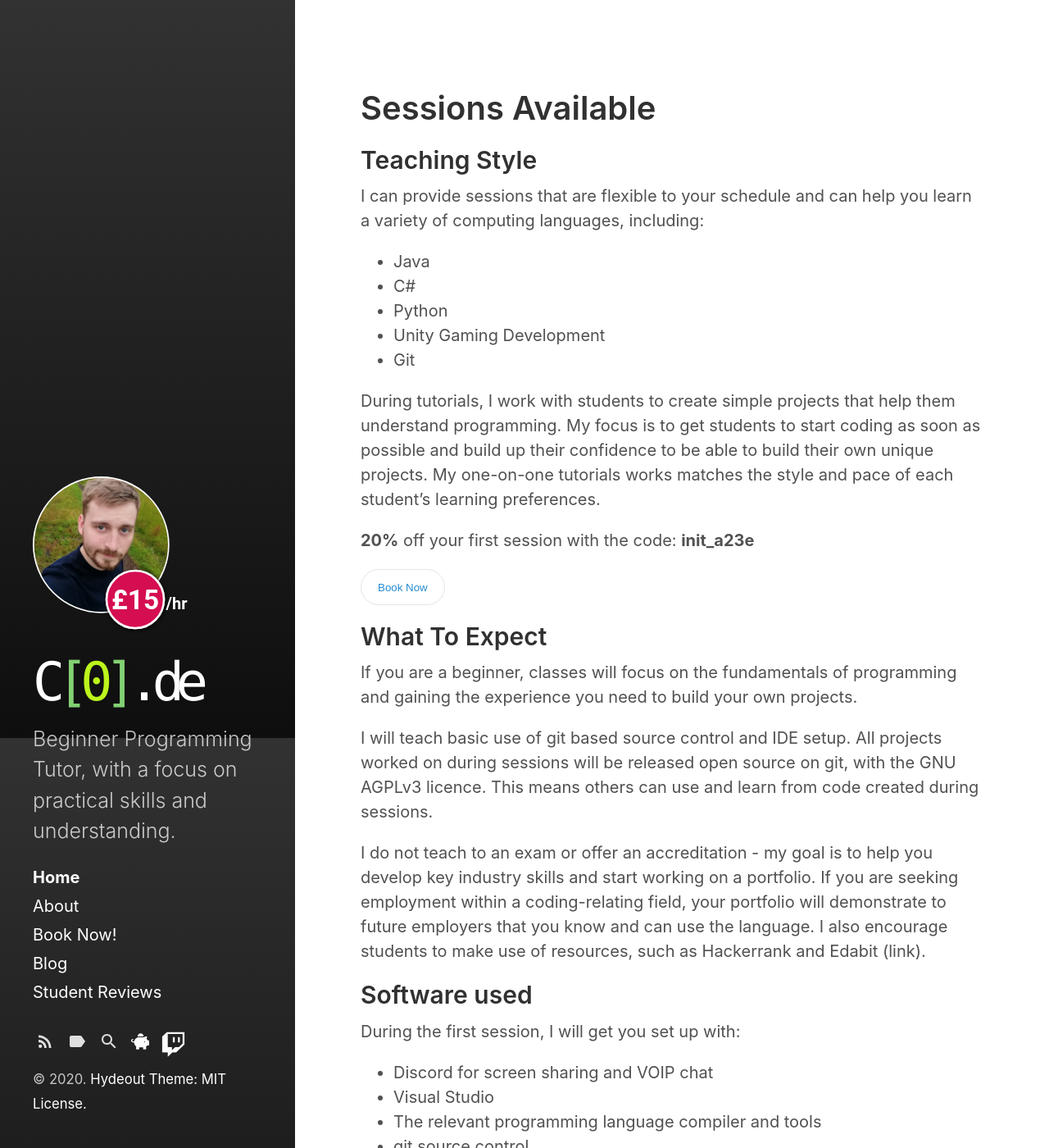
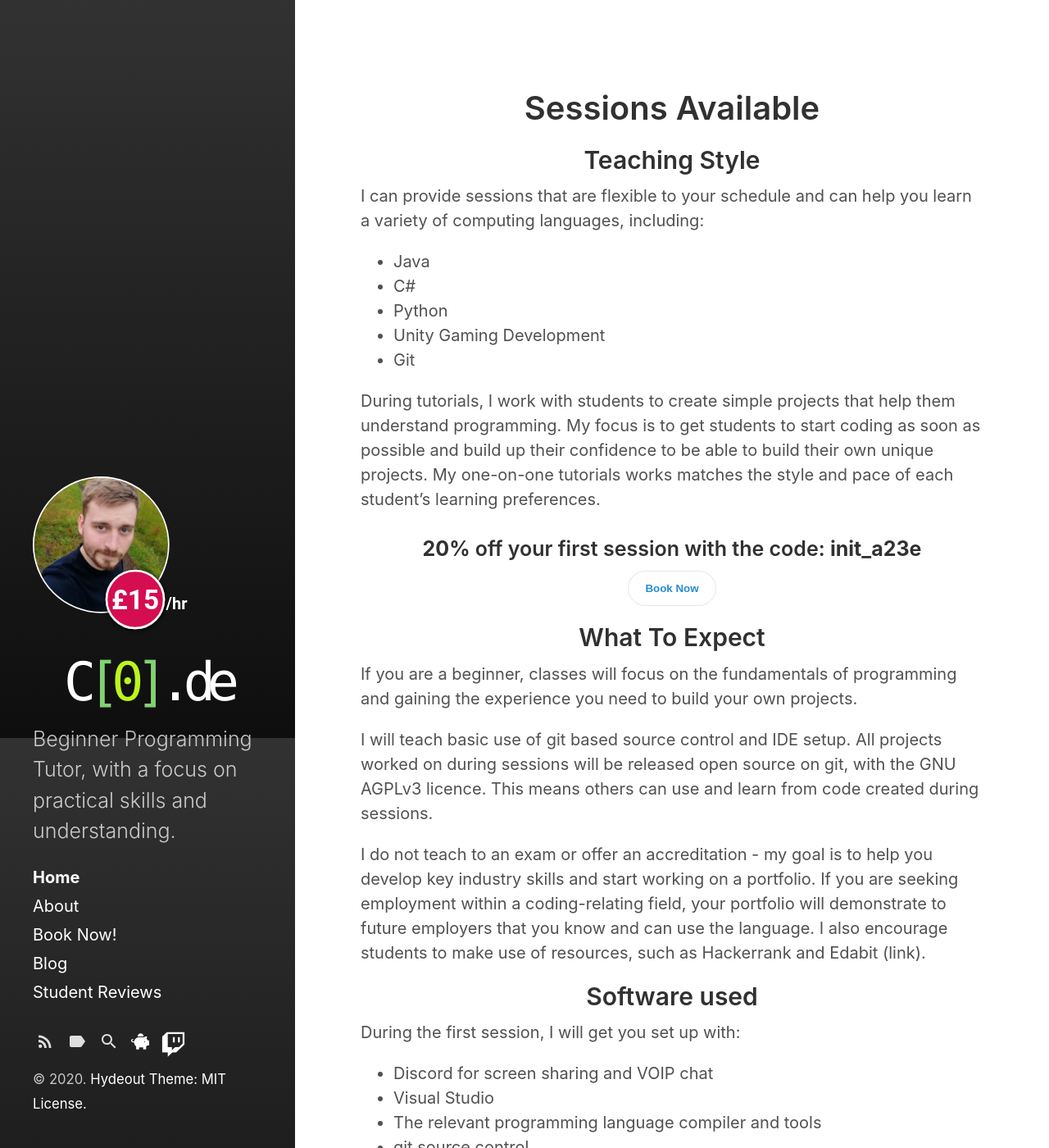
Before and after one commit to megonemad1/Tutor-Website, a Jekyll site: the page built from index.html, in a window 1280 px wide and 1400 px high. Shown: the whole window at 82% size. Built offline with Jekyll 4.4.1, drawn with Linux system fonts in a browser that asks for light colours; nearby versions of some CDN libraries; the list of posts is cut into pages by our own code.

Commit message:
- center titles

```diff
--- a/css/main.css
+++ b/css/main.css
@@ -9,3 +9,16 @@
 .light_green {
     color: #bcf51c    !important;
 }
+h1 {
+    text-align: center;
+}
+h2 {
+    text-align: center;
+}
+h3 {
+    text-align: center;
+}
+.center{
+    text-align: center;
+    margin: auto;
+}
--- a/index.html
+++ b/index.html
@@ -14,21 +14,27 @@ title: Home
         <li>Unity Gaming Development</li>
         <li>Git</li>
     </ul>
-</p><p>
-During tutorials, I work with students to create simple projects that help them understand programming. My focus is to get students to start coding as soon as possible and build up their confidence to be able to build their own unique projects. My one-on-one tutorials works matches the style and pace of each student’s learning preferences.
 </p>
 <p>
+    During tutorials, I work with students to create simple projects that help them understand programming. My focus is to get students to start coding as soon as possible and build up their confidence to be able to build their own unique projects. My one-on-one
+    tutorials works matches the style and pace of each student’s learning preferences.
+</p>
+<h3>
     <b>20%</b> off your first session with the code: <b>init_a23e</b>
-</p>
-<button href="{{ '/booking.html' | relative_url }}">Book Now</button>
-
+</h3>
+<div class="center">
+    <button href="{{ '/booking.html' | relative_url }}"><b>Book Now</b></button>
+</div>
 <h2>What To Expect</h2>
 <p>
     If you are a beginner, classes will focus on the fundamentals of programming and gaining the experience you need to build your own projects.
-</p><p>
+</p>
+<p>
     I will teach basic use of git based source control and IDE setup. All projects worked on during sessions will be released open source on git, with the GNU AGPLv3 licence. This means others can use and learn from code created during sessions.
-</p><p>
-I do not teach to an exam or offer an accreditation - my goal is to help you develop key industry skills and start working on a portfolio. If you are seeking employment within a coding-relating field, your portfolio will demonstrate to future employers that  you know and can use the language. I also encourage students to make use of resources, such as Hackerrank and Edabit (link).
+</p>
+<p>
+    I do not teach to an exam or offer an accreditation - my goal is to help you develop key industry skills and start working on a portfolio. If you are seeking employment within a coding-relating field, your portfolio will demonstrate to future employers
+    that you know and can use the language. I also encourage students to make use of resources, such as Hackerrank and Edabit (link).
 </p>
 <h2>Software used</h2>
 <p>
```
Lines whose indentation alone changed are shown as unchanged.
